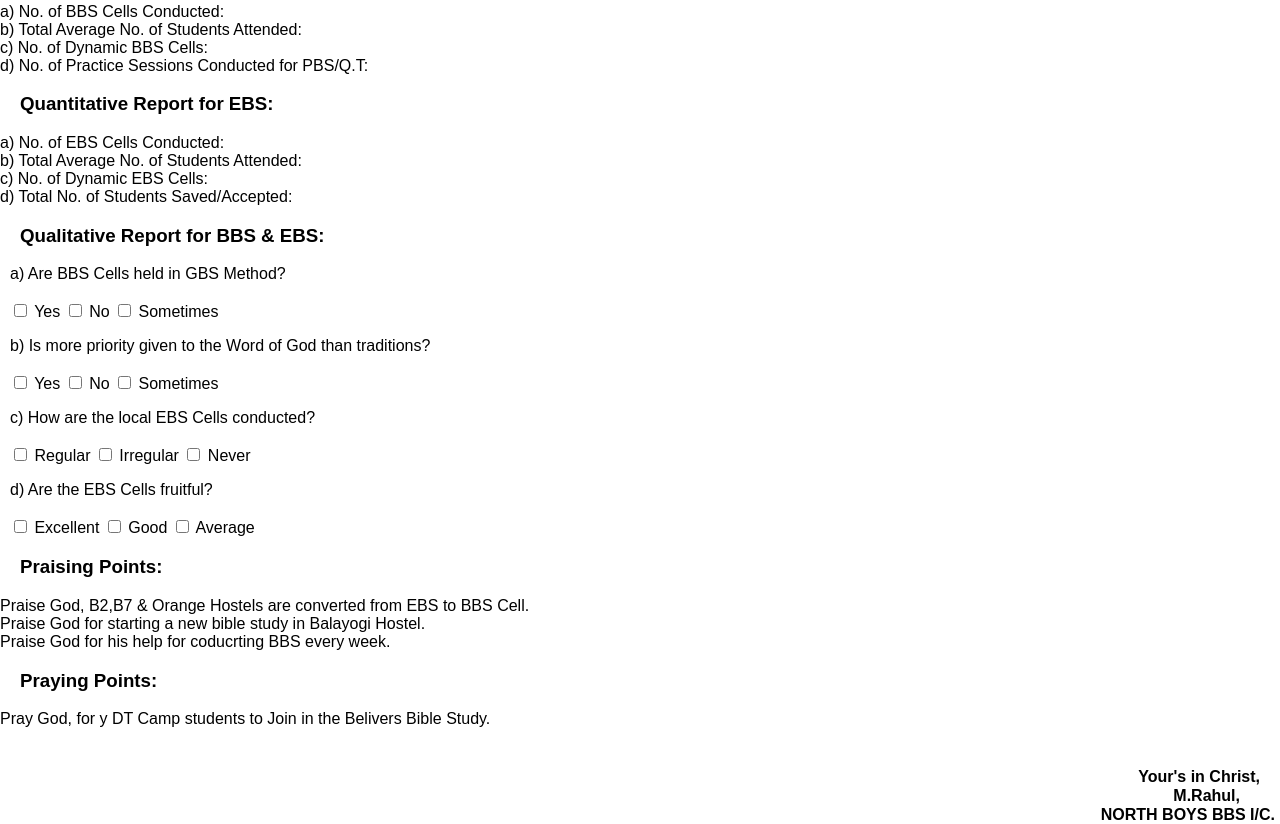
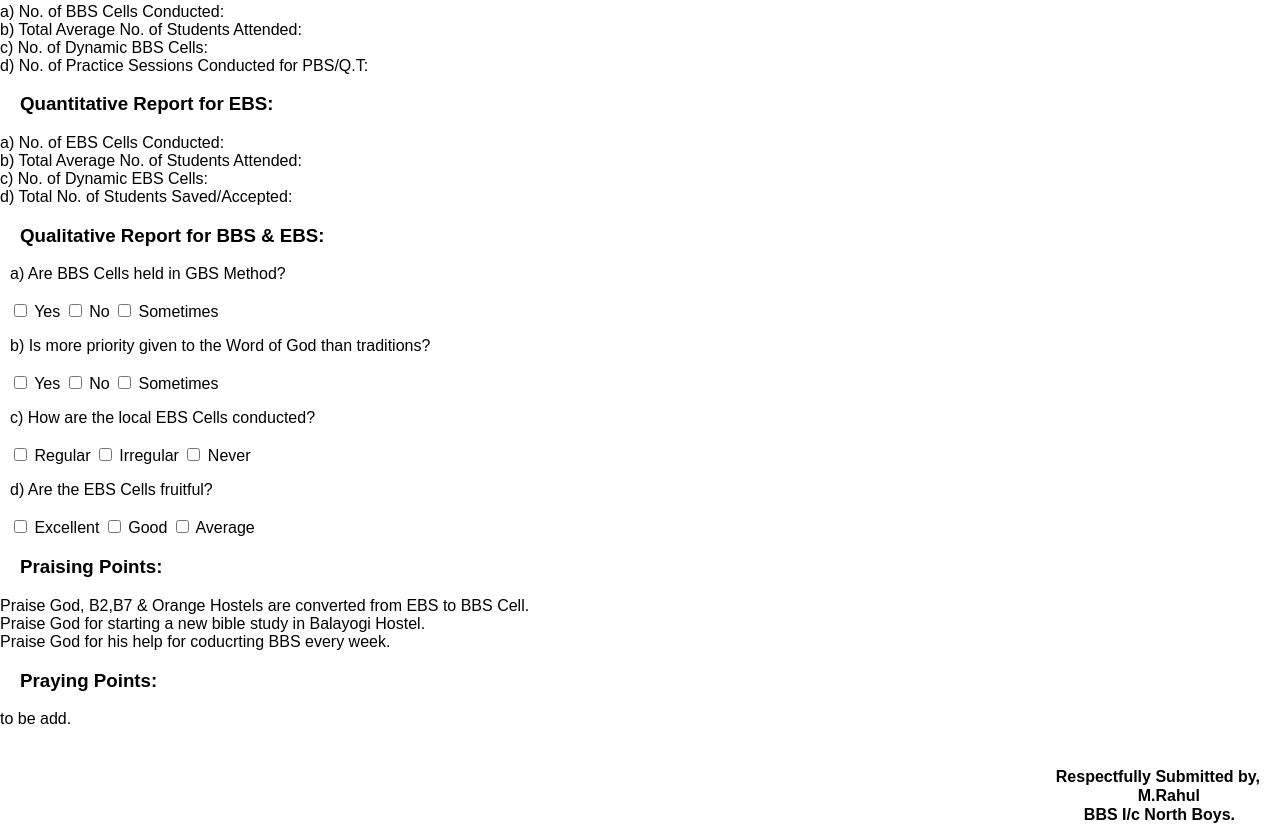
Before and after one commit to uesiap/rahul, a plain HTML site: page report.html in a window 1280 px wide. Shown: the part 1142-1966 px from the top of the page. Drawn offline with Linux system fonts and the light colour scheme; no server answers; a web font is replaced by a local one.

Commit message:
Update report.html

```diff
--- a/report.html
+++ b/report.html
@@ -441,7 +441,7 @@
     <h3 style="margin-left: 20px;">Praying Points:</h3>
     <ul>
         <li>
-            Pray God, for y DT Camp students to Join in the Belivers Bible Study.
+            to be add.
         </li>
         <!--<li>
             Pray God to LiftUp more Senior Students to take the EBS.
@@ -462,9 +462,9 @@
     </ul><br>
 
 
-    <h4 class="conclusion" style="color: black;">Your's in Christ,</h4>
-    <h4 class="conclusion" style="margin-right: 40px; color: black; bottom: -5px;">M.Rahul,</h4>
-    <h4 class="conclusion" style="margin-right: 5px; color: black; bottom: -10px;">NORTH BOYS BBS I/C.</h4>
+    <h4 class="conclusion" style="color: black;">Respectfully Submitted by,</h4>
+    <h4 class="conclusion" style="margin-right: 80px; color: black; bottom: -5px;">M.Rahul</h4>
+    <h4 class="conclusion" style="margin-right: 45px; color: black; bottom: -10px;">BBS I/c North Boys.</h4>
 
 
     <!-- Firebase App (the core Firebase SDK) -->
```
